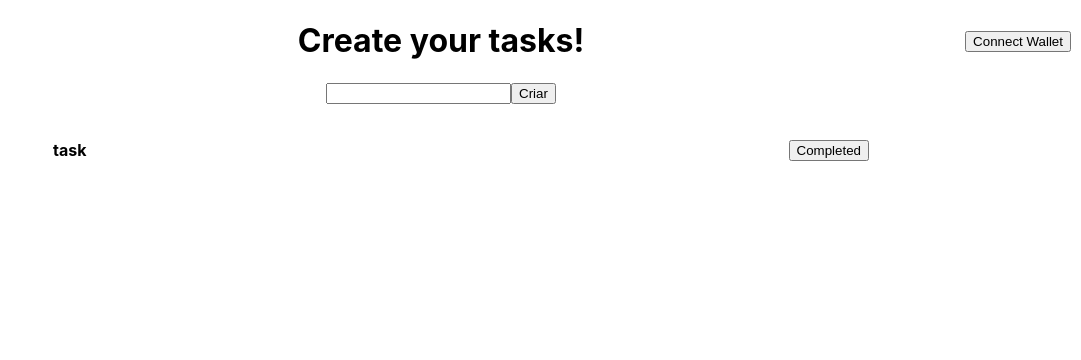
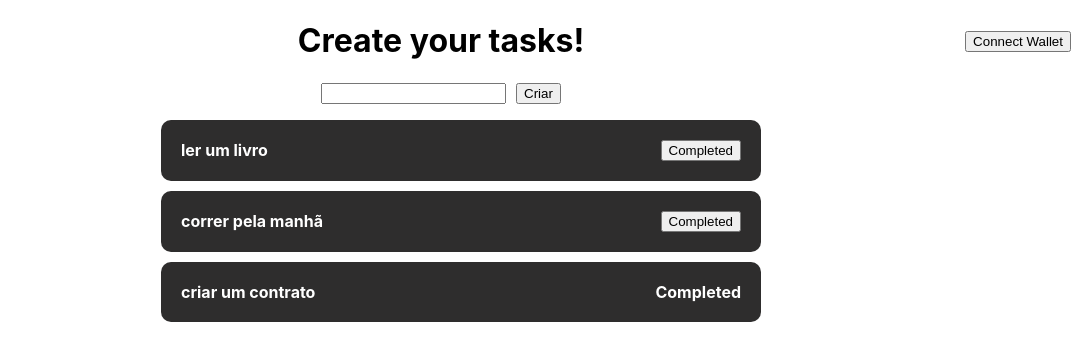
Before and after one commit to jhonattan-farias/Todos-solidity-Js, a Next.js app in the folder Frontend/: page / in a window 1280 px wide. Shown: the top 360 px of the page, without its empty margins (199-1280 px from the left). Built offline with nearby package versions, Linux system fonts and the light colour scheme.

Commit message:
add tasks and listing tasks

```diff
--- a/Frontend/pages/index.tsx
+++ b/Frontend/pages/index.tsx
@@ -4,11 +4,23 @@ import Image from 'next/image'
 import { useState } from 'react'
 import styles from '../styles/Home.module.scss'
 
+interface TaskProps {
+  id:number;
+  task:string;
+  isCompleted:boolean;
+}
+
+const tasks:TaskProps[] = [
+  { id:0, task:'ler um livro', isCompleted:false },
+  { id:1, task:'correr pela manhã', isCompleted:false },
+  { id:2, task:'criar um contrato', isCompleted:true }
+]
+
 const Home: NextPage = () => {
   const [inputTask,setInputTask] = useState('')
 
   async function connectWallet() {
-    const { ethereum } = window;
+    const { ethereum }:any = window;
 
     if(!ethereum){
       console.log("Metamask is not instaled")
@@ -48,10 +60,15 @@ const Home: NextPage = () => {
 
       <div className={styles.tasks}>
         <ul>
-          <li className={styles.task}>
-            task
-            <button>Completed</button>
-          </li>
+          { tasks.map(({ isCompleted, task, id }) => (
+            <li
+              key={id}
+              className={styles.task}
+            >
+              <strong>{task}</strong>
+              { isCompleted ? 'Completed' : <button>Completed</button> }
+            </li>
+          )) }
         </ul>
       </div>
     </>
--- a/Frontend/styles/Home.module.scss
+++ b/Frontend/styles/Home.module.scss
@@ -14,21 +14,28 @@
 .createTask{
   display: flex;
   justify-content: center;
+  input{
+    margin-right:10px;
+  }
 }
 
 .tasks{
   display: flex;
   justify-content: center;
   ul {
-    width:70%;
+    max-width:70%;
+    min-width:calc(100vw - 50%);
     .task{
       display: flex;
       justify-content: space-between;
       padding:20px;
       border-radius: 10px;
-      background-color:rgb(255, 255, 255);
-      color: rgb(0, 0, 0);
+      background-color:rgb(46, 45, 45);
+      color: rgb(255, 255, 255);
       font-weight: bold;
+      & + li {
+        margin-top:10px;
+      }
     }
   }
 }
```
